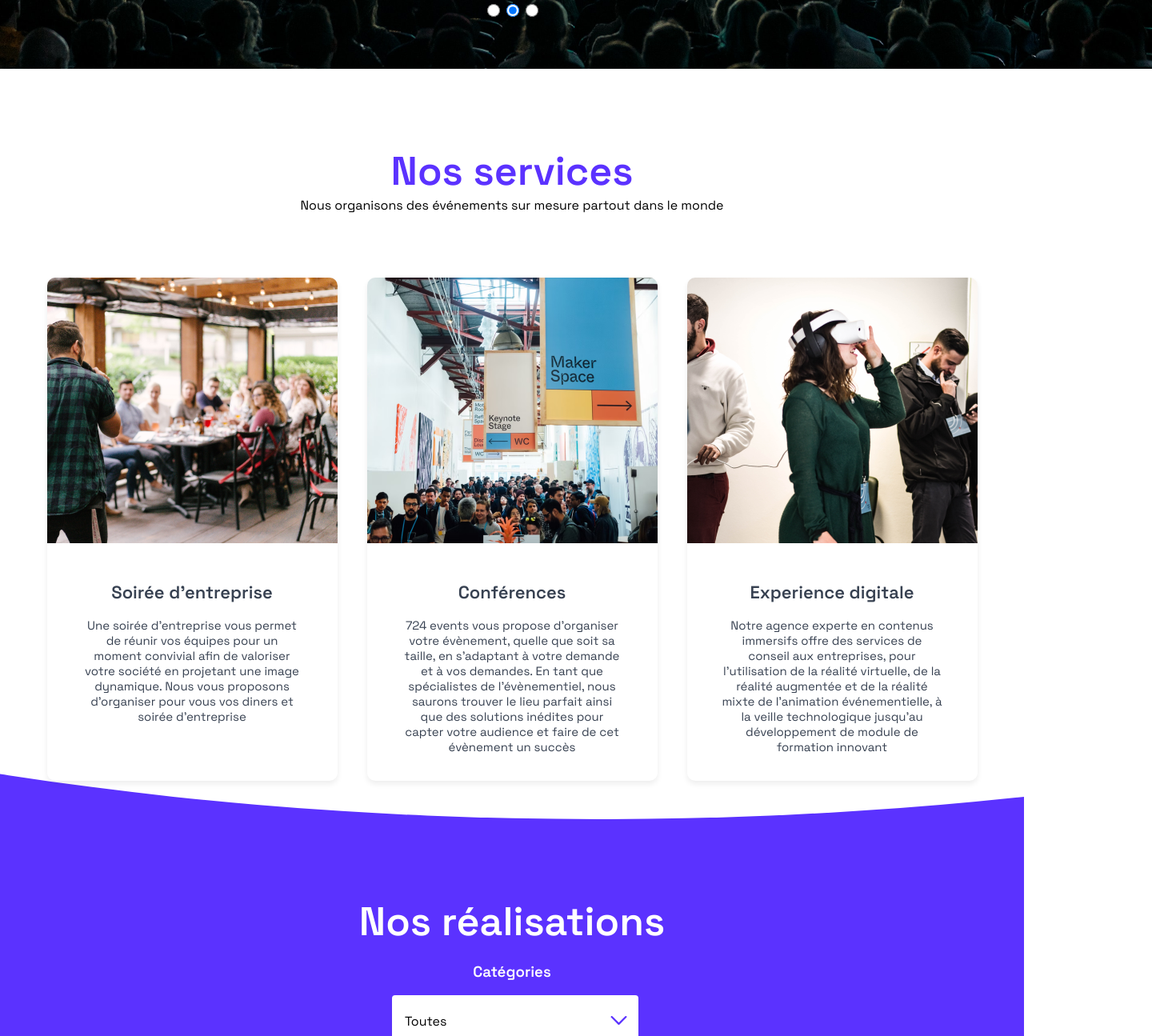
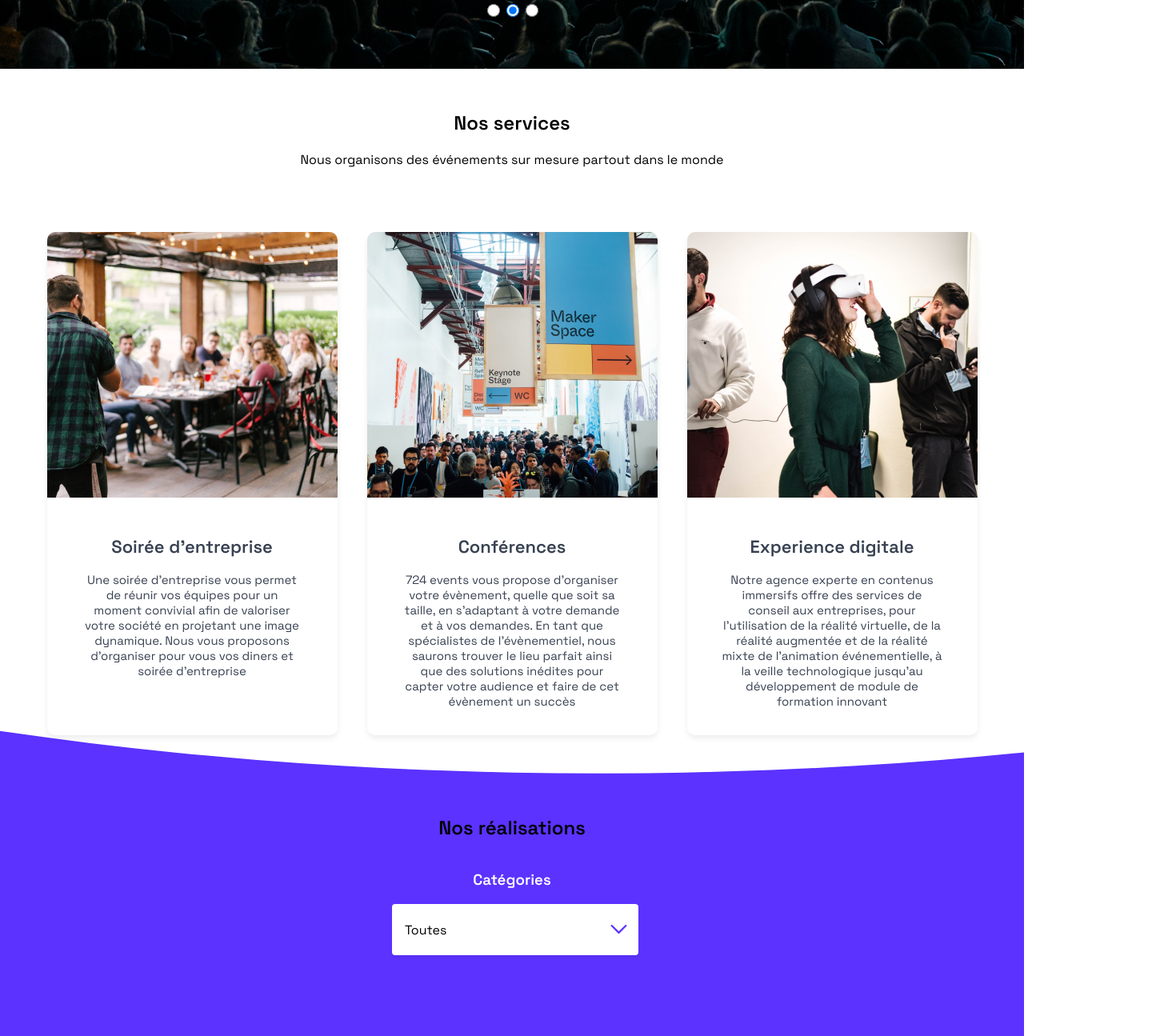
Before and after one commit to nicolasnoel501/724events, a React (Create React App) app: page / in a window 1280 px wide. Shown: the part 580-1875 px from the top of the page at 80% size, 1440 px wide, since content can reach past the window. Built offline with nearby package versions, Linux system fonts and the light colour scheme.

Commit message:
inks and hidden overflow added

```diff
--- a/src/containers/Form/index.js
+++ b/src/containers/Form/index.js
@@ -8,14 +8,17 @@ const mockContactApi = () => new Promise((resolve) => { setTimeout(resolve, 1000
 
 const Form = ({ onSuccess, onError }) => {
   const [sending, setSending] = useState(false);
+
   const sendContact = useCallback(
     async (evt) => {
       evt.preventDefault();
       setSending(true);
-      // We try to call mockContactApi
+
       try {
         await mockContactApi();
         setSending(false);
+        evt.target.reset();
+        onSuccess();
       } catch (err) {
         setSending(false);
         onError(err);
@@ -23,6 +26,7 @@ const Form = ({ onSuccess, onError }) => {
     },
     [onSuccess, onError]
   );
+
   return (
     <form onSubmit={sendContact}>
       <div className="row">
--- a/src/containers/Slider/style.scss
+++ b/src/containers/Slider/style.scss
@@ -5,6 +5,7 @@
   width: 100%;
   max-width: 1440px;
   height: 586px;
+  overflow: hidden;
   .SlideCard {
     width: 100%;
     left: 0;
--- a/src/pages/Home/index.js
+++ b/src/pages/Home/index.js
@@ -23,7 +23,7 @@ const Page = () => {
         <Slider />
       </section>
       <section className="ServicesContainer">
-        <h2 className="Title">Nos services</h2>
+        <h2 id="nos-services">Nos services</h2>
         <p>Nous organisons des événements sur mesure partout dans le monde</p>
         <div className="ListContainer">
           <ServiceCard imageSrc="/images/priscilla-du-preez-Q7wGvnbuwj0-unsplash1.png">
@@ -52,11 +52,11 @@ const Page = () => {
         </div>
       </section>
       <section className="EventsContainer">
-        <h2 className="Title">Nos réalisations</h2>
+        <h2 id="nos-realisations">Nos réalisations</h2>
         <EventList />
       </section>
       <section className="PeoplesContainer">
-        <h2 className="Title">Notre équipe</h2>
+        <h2 id="notre-equipe">Notre équipe</h2>
         <p>Une équipe d’experts dédiés à l’ogranisation de vos événements</p>
         <div className="ListContainer">
           <PeopleCard
```
